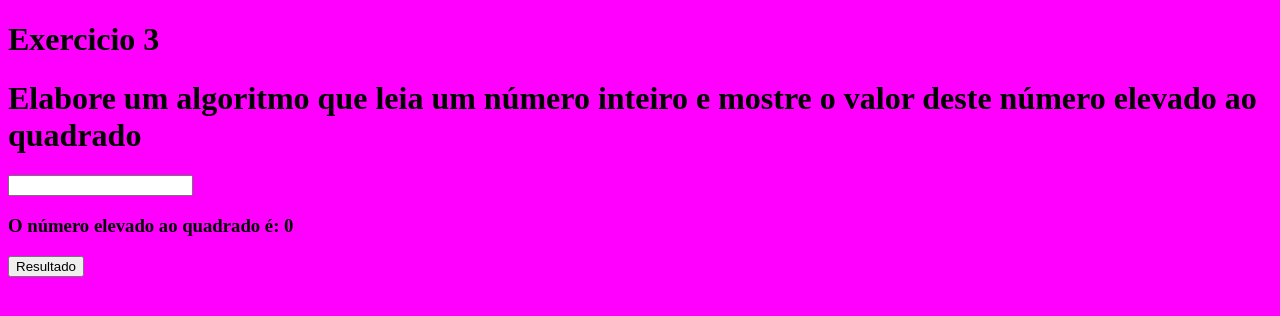
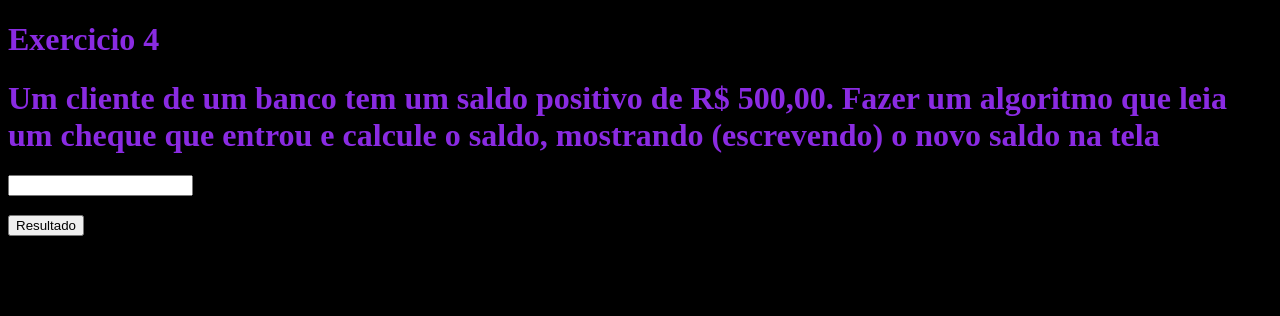
Before and after one commit to Lucaspalomo/estrutura-dados, a plain HTML site: page exercicio3/index.html in a window 1280 px wide. Both pictures are taken after a click on the button "Resultado". Drawn offline with Linux system fonts and the light colour scheme.

Commit message:
Lendo saldo de banco

```diff
--- /dev/null
+++ b/31-08/style.css
@@ -0,0 +1,5 @@
+body {
+    min-height: 100vh;
+    background-color: brown;
+    color: black;
+}
--- a/exercicio3/index.html
+++ b/exercicio3/index.html
@@ -3,13 +3,14 @@
 <head>
     <meta charset="UTF-8">
     <meta name="viewport" content="width=device-width, initial-scale=1.0">
-    <title>Exercicio 3</title>
-    <h1>Exercicio 3</h1>
+    <title>Exercicio 4</title>
+    <h1>Exercicio 4</h1>
     <link rel="stylesheet" href="style.css">
     <script src="main.js"></script>
 </head>
 <body>
-    <h1> Elabore um algoritmo que leia um número inteiro e mostre o valor deste número elevado ao quadrado
+    <h1> Um cliente de um banco tem um saldo positivo de R$ 500,00. Fazer um algoritmo que leia um cheque que
+        entrou e calcule o saldo, mostrando (escrevendo) o novo saldo na tela
         </h1>
     <input type="text" id="numero1"> <br>
     <h3 id="resultado" ></h3>
--- a/exercicio3/main.js
+++ b/exercicio3/main.js
@@ -1,6 +1,6 @@
 function Calcular(){
     // Variavel Local
-    let numero = Number( document.getElementById ('numero1').value); //variaveis são não tipadas
-    let resultado = (numero ** 2);
-    document.getElementById('resultado').innerHTML = "O número elevado ao quadrado é: " + resultado;
+    let numero = Number( document.getElementById ('numero').value); //variaveis são não tipadas
+    let resultado = (numero);
+    document.getElementById('resultado').innerHTML = "O valor de entrada foi " + resultado;
     }
--- a/exercicio3/style.css
+++ b/exercicio3/style.css
@@ -1,5 +1,5 @@
 body {
     min-height: 100vh;
-    background-color: magenta;
-    color: black;
+    background-color: black;
+    color: blueviolet;
 }
```
Also changed, not shown: 31-08/index.html (added, +17 -0 lines), 31-08/script.js (added, +13 -0 lines).
